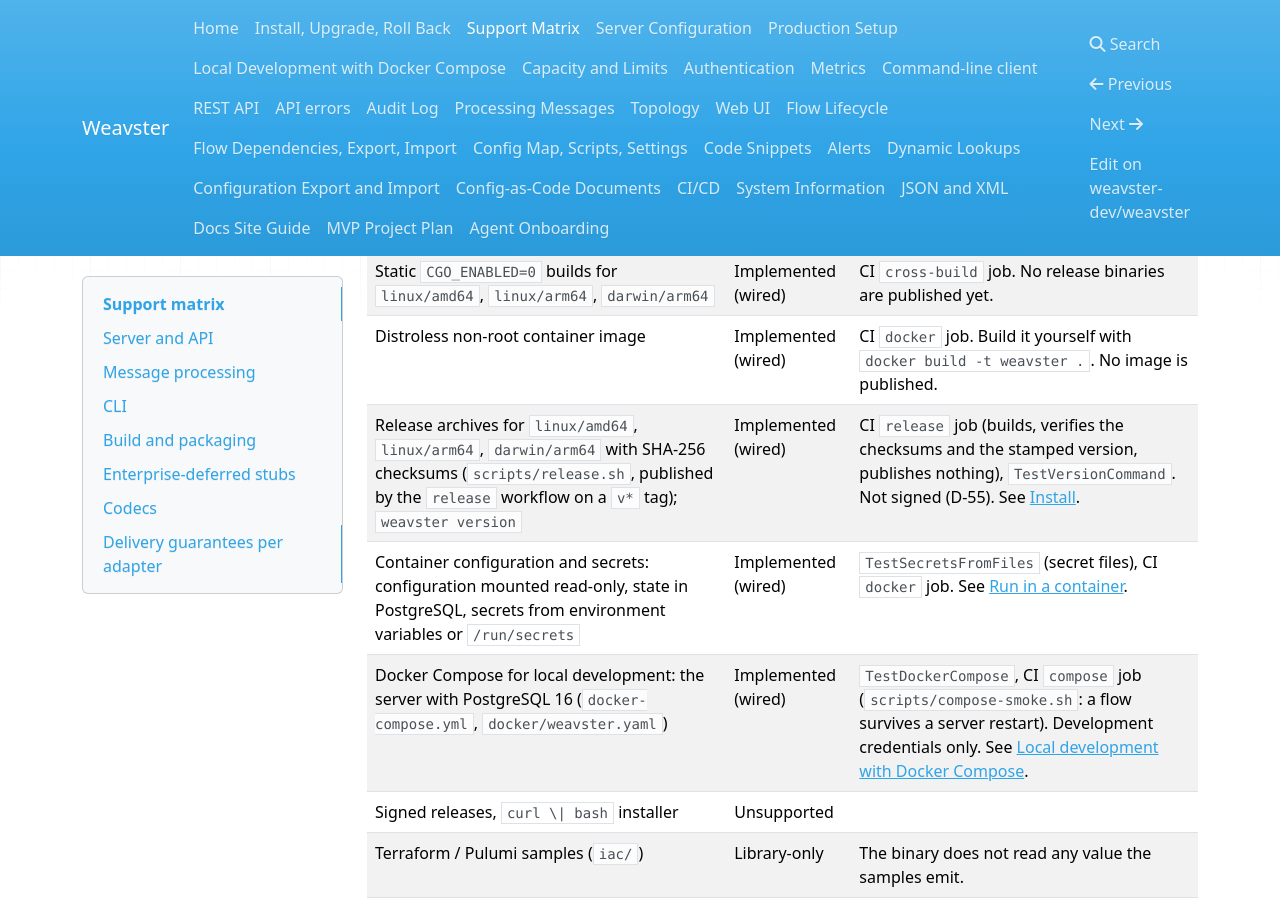
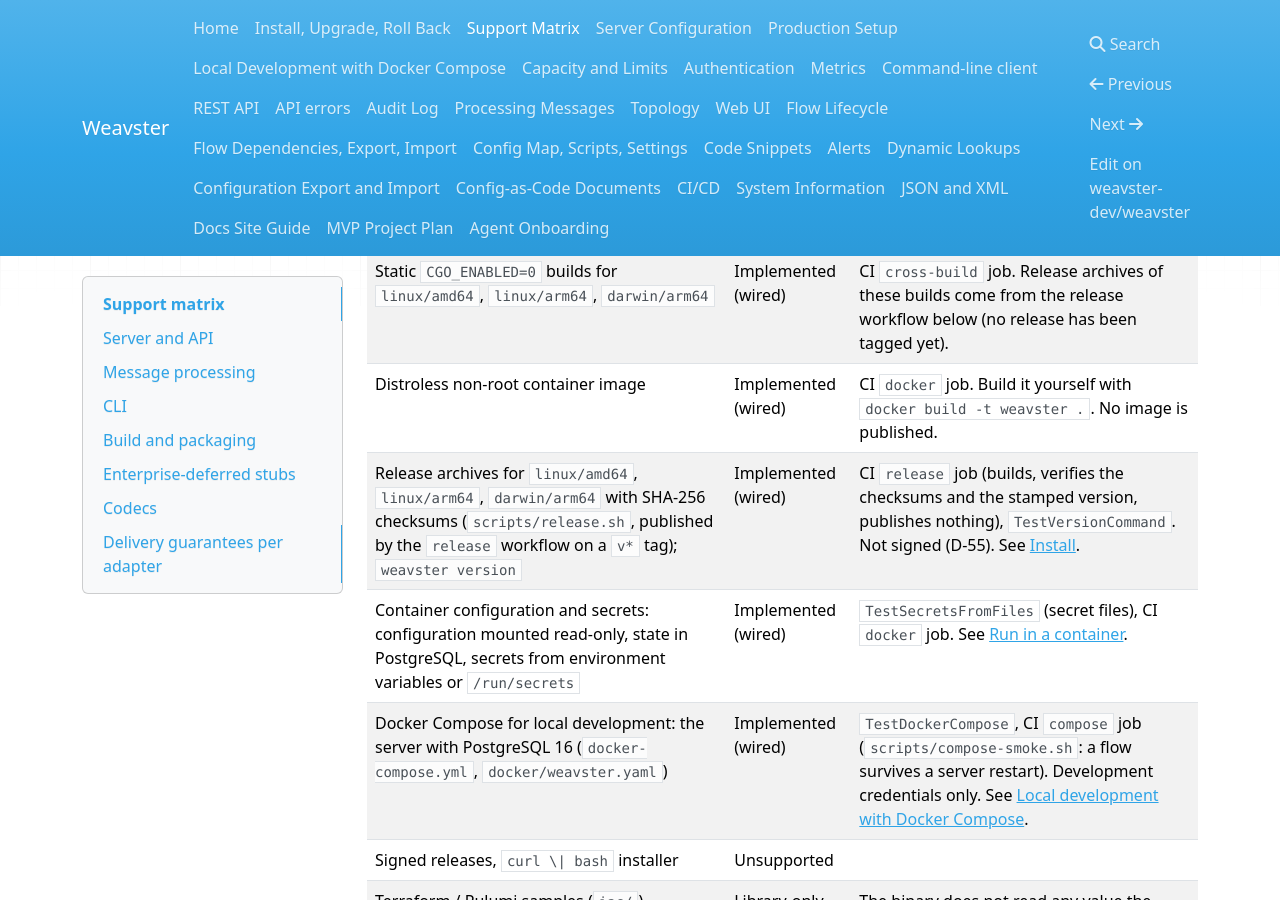
Before and after one commit to weavster-dev/weavster, an MkDocs documentation site: the page built from docs/support-matrix.md, in a window 1280 px wide and 900 px high, scrolled down 14458 px. Built offline with MkDocs 1.6.1, drawn with Linux system fonts in a browser that asks for light colours; nearby versions of some CDN libraries.

Commit message:
Support matrix: the cross-build row points at the release archives

```diff
--- a/docs/support-matrix.md
+++ b/docs/support-matrix.md
@@ -152,7 +152,7 @@
 
 | Capability | Tier | Proof / notes |
 |---|---|---|
-| Static `CGO_ENABLED=0` builds for `linux/amd64`, `linux/arm64`, `darwin/arm64` | Implemented (wired) | CI `cross-build` job. No release binaries are published yet. |
+| Static `CGO_ENABLED=0` builds for `linux/amd64`, `linux/arm64`, `darwin/arm64` | Implemented (wired) | CI `cross-build` job. Release archives of these builds come from the release workflow below (no release has been tagged yet). |
 | Distroless non-root container image | Implemented (wired) | CI `docker` job. Build it yourself with `docker build -t weavster .`. No image is published. |
 | Release archives for `linux/amd64`, `linux/arm64`, `darwin/arm64` with SHA-256 checksums (`scripts/release.sh`, published by the `release` workflow on a `v*` tag); `weavster version` | Implemented (wired) | CI `release` job (builds, verifies the checksums and the stamped version, publishes nothing), `TestVersionCommand`. Not signed (D-55). See [Install](install.md). |
 | Container configuration and secrets: configuration mounted read-only, state in PostgreSQL, secrets from environment variables or `/run/secrets` | Implemented (wired) | `TestSecretsFromFiles` (secret files), CI `docker` job. See [Run in a container](install.md#run-in-a-container). |
```
